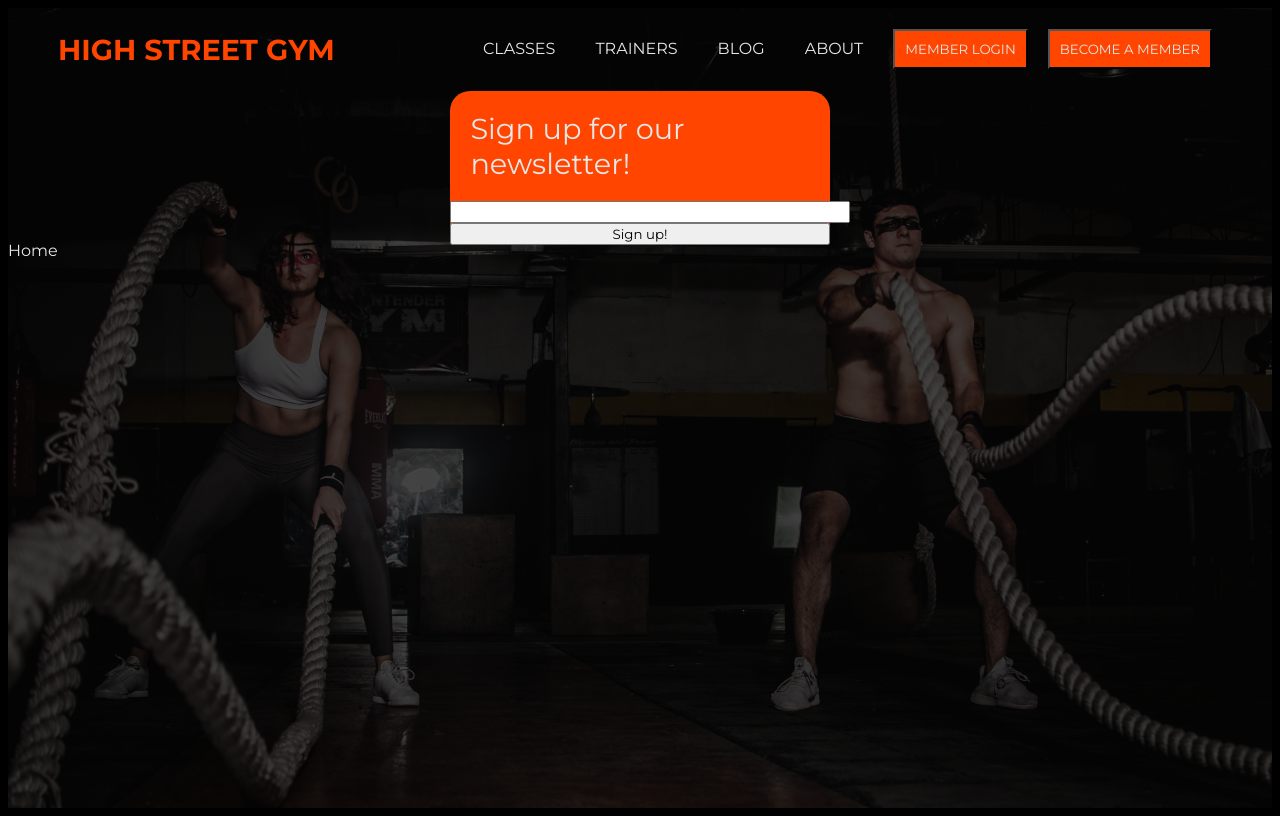
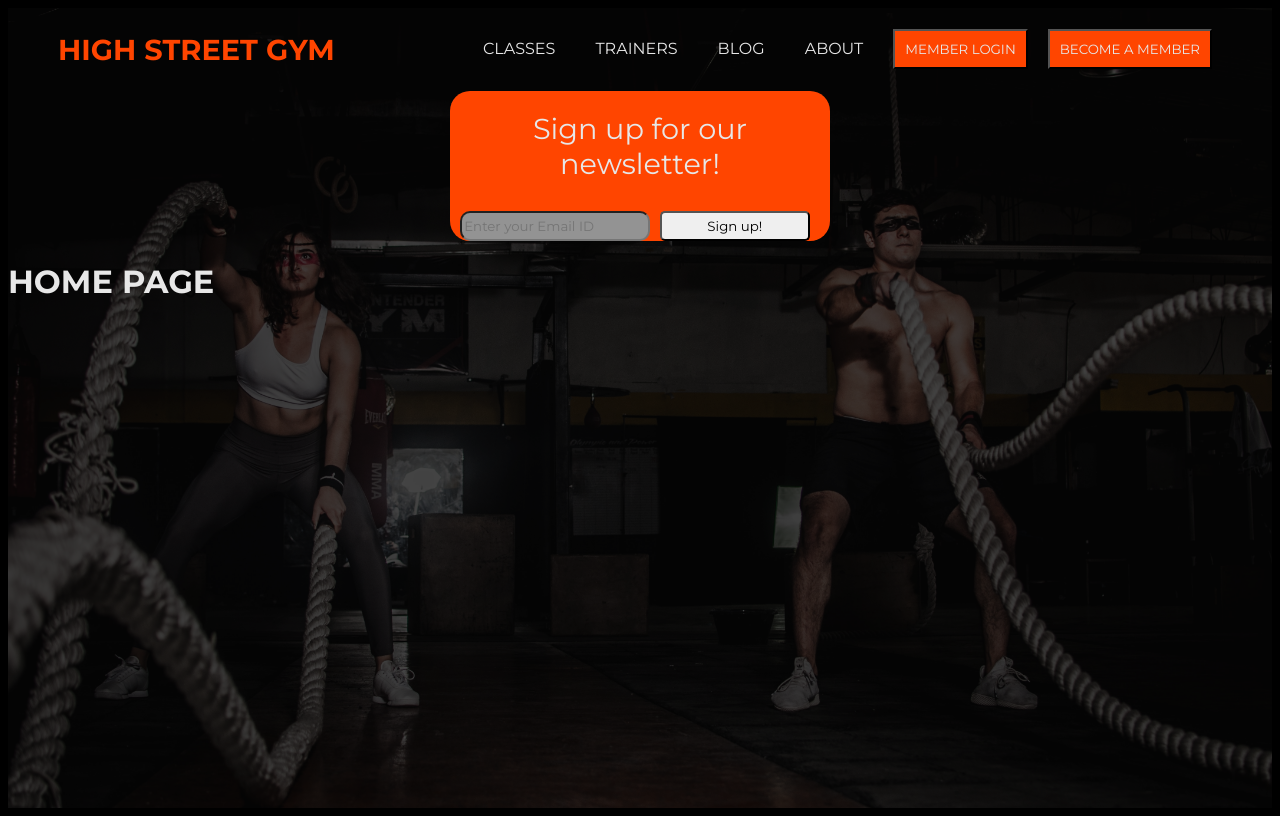
Before and after one commit to PreethaPinto/high-street-gym-client-react, a React (Create React App) app: page / in a window 1280 px wide. Built offline with nearby package versions, Linux system fonts and the light colour scheme.

Commit message:
Add loader to trainers and classes pages

```diff
--- a/src/App.js
+++ b/src/App.js
@@ -5,11 +5,11 @@ import RootLayout from './pages/Root';
 import AboutPage from './pages/About';
 import BlogPage from './pages/Blog';
 import BlogDetailPage from './pages/BlogDetail';
-import ClassesPage from './pages/Classes';
+import ClassesPage, { classesLoader } from './pages/Classes';
 import HomePage from './pages/Home';
 import LoginPage from './pages/Login';
 import SignupPage from './pages/Signup';
-import TrainersPage from './pages/Trainers';
+import TrainersPage, { trainersLoader } from './pages/Trainers';
 import ErrorPage from './pages/Error';
 
 const App = () => {
@@ -23,10 +23,15 @@ const App = () => {
         { path: 'about', element: <AboutPage /> },
         { path: 'blog', element: <BlogPage /> },
         { path: 'blog/:blogId', element: <BlogDetailPage /> },
-        { path: 'classes', element: <ClassesPage />, loader: '' },
+        {
+          path: 'classes',
+          element: <ClassesPage />,
+          loader: classesLoader,
+        },
+
         { path: 'login', element: <LoginPage /> },
         { path: 'signup', element: <SignupPage /> },
-        { path: 'trainers', element: <TrainersPage /> },
+        { path: 'trainers', element: <TrainersPage />, loader: trainersLoader },
       ],
     },
   ]);
--- a/src/components/MainNavigation.js
+++ b/src/components/MainNavigation.js
@@ -1,7 +1,7 @@
 import { NavLink, Link } from 'react-router-dom';
 
 import classes from './MainNavigation.module.css';
-import Newsletter from '../../src/pages/Newsletter';
+import NewsletterPage from '../../src/pages/Newsletter';
 
 const MainNavigation = () => {
   return (
@@ -56,7 +56,7 @@ const MainNavigation = () => {
         </div>
       </div>
 
-      <Newsletter />
+      <NewsletterPage />
     </div>
   );
 };
--- a/src/pages/About.js
+++ b/src/pages/About.js
@@ -1,5 +1,11 @@
 import classes from './About.module.css';
 
-const AboutPage = () => {};
+const AboutPage = () => {
+  return (
+    <>
+      <h1>ABOUT PAGE</h1>
+    </>
+  );
+};
 
 export default AboutPage;
--- a/src/pages/Classes.js
+++ b/src/pages/Classes.js
@@ -1,92 +1,31 @@
-import { useEffect, useState } from 'react';
+import { useLoaderData } from 'react-router-dom';
 
 import classes from './Classes.module.css';
 
 const ClassesPage = (props) => {
-  const [isLoading, setIsLoading] = useState(true);
-  const [fetchedClasses, setFetchedClasses] = useState([]);
-  const [httpError, setHttpError] = useState(null);
+  const classes = useLoaderData();
 
-  useEffect(() => {
-    setIsLoading(true);
-    setHttpError(false);
-
-    const fetchClasses = async () => {
-      const response = await fetch('http://localhost:8080/classes');
-
-      if (!response.ok) {
-        throw new Error('Something went wrong');
-      } else {
-        const responseData = await response.json();
-
-        const loadedClasses = [];
-
-        for (const key in responseData) {
-          loadedClasses.push({
-            classesId: key,
-            classes: responseData[key].classes,
-            day: responseData[key].day,
-            time: responseData[key].time,
-          });
-        }
-        setFetchedClasses(loadedClasses);
-        console.log(loadedClasses);
-      }
-      setIsLoading(false);
-    };
-
-    fetchClasses().catch((error) => {
-      setIsLoading(false);
-      setHttpError(error.message);
-    });
-  }, []);
-
-  if (isLoading) {
-    return (
-      <section className={classes.classesLoading}>
-        <p>Loading...</p>
-      </section>
-    );
-  }
-
-  if (httpError) {
-    return (
-      <section className={classes.classesError}>
-        <p>Could not fetch data</p>
-      </section>
-    );
-  }
-
-  const classesList = fetchedClasses.map((item) => (
-    <ul key={item.classesId}>
+  const loadedClasses = classes.map((item) => (
+    <ul key={item.classes_id}>
       <li>{item.classes}</li>
       <li>{item.day}</li>
       <li>{item.time}</li>
     </ul>
   ));
 
-  return <div>{classesList}</div>;
+  return <>{loadedClasses}</>;
 };
 
 export default ClassesPage;
 
-// export const classLoader = async () => {
-//   const response = await fetch('http://localhost:8080/classes');
+export const classesLoader = async () => {
+  const response = await fetch('http://localhost:8080/classes');
 
-//   if (!response.ok) {
-//     throw new Error('Something went wrong');
-//   }
-
-//   const responseData = await response.json();
-
-//   const loadedClasses = [];
-
-//   for (const key in responseData) {
-//     loadedClasses.push({
-//       classesId: key,
-//       fetchedClasses: responseData[key].fetchedClasses,
-//       day: responseData[key].day,
-//       time: responseData[key].time,
-//     });
-//   }
-// };
+  if (!response.ok) {
+    throw new Error('Something went wrong');
+  } else {
+    const responseData = await response.json();
+    console.log(responseData);
+    return responseData;
+  }
+};
--- a/src/pages/Error.js
+++ b/src/pages/Error.js
@@ -4,8 +4,8 @@ const ErrorPage = () => {
     <>
       <MainNavigation />
       <main>
-        <h1>An error occured</h1>
-        <p>Could not find this page</p>
+        <h1>404</h1>
+        <p>Page Not Found</p>
       </main>
     </>
   );
--- a/src/pages/Home.js
+++ b/src/pages/Home.js
@@ -1,7 +1,11 @@
 import classes from './Home.module.css';
 
 const HomePage = () => {
-  return <div className={classes['home-wrapper']}>Home</div>;
+  return (
+    <div className={classes['home-wrapper']}>
+      <h1>HOME PAGE</h1>
+    </div>
+  );
 };
 
 export default HomePage;
--- a/src/pages/Login.module.css
+++ b/src/pages/Login.module.css
@@ -1,4 +1,26 @@
 .login-container {
+  display: flex;
+  justify-content: center;
+  align-items: center;
+}
+
+.login-form {
+  background: rgba(0, 0, 0, 0.3);
+  border: 2px solid rgba(255, 255, 255, 0.5);
+  border-radius: 20px;
+  width: 800px;
+  min-height: 600px;
+  padding: 50px;
+}
+
+.login-input {
+  background: #939393;
+  width: 100%;
+  margin: 10px;
+  height: 50px;
+  border-radius: 10px;
+}
+/* .login-container {
   min-height: 100vh;
   width: 100%;
   display: flex;
@@ -58,4 +80,4 @@ h3 {
 
 .register {
   color: #e7e7e7;
-}
+} */
--- a/src/pages/Newsletter.js
+++ b/src/pages/Newsletter.js
@@ -1,12 +1,62 @@
+import { useState } from 'react';
+
 import classes from './Newsletter.module.css';
 
 const NewsletterPage = () => {
+  const [inputValue, setInputValue] = useState('');
+  const [error, setError] = useState({});
+  const [isSubmitted, setIsSubmitted] = useState(false);
+
+  const handleChange = (event) => {
+    setInputValue(event.target.value);
+  };
+
+  const handleSubmit = (event) => {
+    event.preventDefault();
+    setError(validateForm(inputValue));
+    setIsSubmitted(true);
+  };
+
+  const validateForm = (value) => {
+    let errors = {};
+
+    const emailRegex = /^[a-zA-Z][a-zA-z0-9-_]{3,23}/;
+
+    if (!value) {
+      errors.inputValue = 'Email ID is required!';
+    } else if (!emailRegex.test(value)) {
+      errors.inputValue = 'Email is invalid!';
+    }
+    return errors;
+  };
+
   return (
-    <form method='post' className={classes.newsletter}>
-      <label htmlFor='newsletter'>Sign up for our newsletter!</label>
-      <input type='text' id='newsletter' />
-      <button type='submit'>Sign up!</button>
-    </form>
+    <>
+      {/* {isSubmitted ? (
+        <div className={classes.success}>
+          <h2>Thank you for signing up!</h2>
+        </div>
+      ) : ( */}
+      <form onSubmit={handleSubmit} className={classes.newsletter}>
+        <label htmlFor='email'>Sign up for our newsletter!</label>
+        <div className={classes['news-signup']}>
+          <input
+            type='text'
+            id='email'
+            placeholder='Enter your Email ID'
+            value={inputValue}
+            onChange={handleChange}
+          />
+          {error.inputValue && (
+            <span className={classes['error-message']}>{error.inputValue}</span>
+          )}
+
+          <button type='submit' className={classes.newsBtn}>
+            Sign up!
+          </button>
+        </div>
+      </form>
+    </>
   );
 };
 
--- a/src/pages/Newsletter.module.css
+++ b/src/pages/Newsletter.module.css
@@ -6,18 +6,48 @@
   width: 30%;
   margin: auto;
   border-radius: 20px;
-  /* display: flex;
-  justify-content: center;
-  align-items: center;
-  margin-top: 50px; */
 }
 
 .newsletter label {
   margin: 20px;
   font-size: 1.8rem;
+  text-align: center;
+}
+
+.news-signup {
+  display: flex;
+  justify-content: center;
+  align-items: center;
 }
 
 .newsletter input {
-  width: 400px;
-  margin-right: 20px;
+  align-self: center;
+  width: 50%;
+  background: #939393;
+  height: 30px;
+  border-radius: 10px;
 }
+
+.newsBtn {
+  align-self: center;
+  width: 150px;
+  margin: 10px;
+  height: 30px;
+  border-radius: 5px;
+  cursor: pointer;
+}
+
+.success {
+  display: flex;
+  flex-direction: column;
+  background-color: #ff4500;
+  height: 150px;
+  width: 30%;
+  margin: auto;
+  border-radius: 20px;
+}
+
+.success h2 {
+  text-align: center;
+  padding-top: 40px;
+}
--- a/src/pages/Trainers.js
+++ b/src/pages/Trainers.js
@@ -1,47 +1,15 @@
-import { useState, useEffect } from 'react';
+import { useLoaderData } from 'react-router-dom';
 
 const TrainersPage = () => {
-  const [isLoading, setIsLoading] = useState(true);
-  const [fetchedTrainers, setFetchedTrainers] = useState([]);
-  const [httpErrors, setHttpErrors] = useState(null);
+  const trainers = useLoaderData();
 
-  useState(() => {
-    setIsLoading(true);
-    setHttpErrors(false);
-
-    const fetchTrainers = async () => {
-      const response = await fetch('http://localhost:8080/trainers');
-
-      if (!response.ok) {
-        throw new Error('Something went wrong');
-      } else {
-        const responseData = await response.json();
-
-        const loadedTrainers = [];
-
-        for (const key in responseData) {
-          loadedTrainers.push({
-            trainerId: key,
-            firstName: responseData[key].firstName,
-            lastName: responseData[key].lastName,
-            classesTaught: responseData[key].classesTaught,
-            emailId: responseData[key].emailId,
-          });
-        }
-        setFetchedTrainers(loadedTrainers);
-        console.log(loadedTrainers);
-      }
-    };
-    fetchTrainers();
-  }, []);
-
-  const trainersList = fetchedTrainers.map((trainer) => (
-    <ul>
+  const trainersList = trainers.map((trainer) => (
+    <ul key={trainer.trainer_id}>
       <li>
-        {trainer.firstName} {trainer.lastName}
+        {trainer.first_name} {trainer.last_name}
       </li>
-      <li>{trainer.classesTaught}</li>
-      <li>{trainer.emailId}</li>
+      <li>{trainer.classes_taught}</li>
+      <li>{trainer.email_id}</li>
     </ul>
   ));
 
@@ -49,3 +17,15 @@ const TrainersPage = () => {
 };
 
 export default TrainersPage;
+
+export const trainersLoader = async () => {
+  const response = await fetch('http://localhost:8080/trainers');
+
+  if (!response.ok) {
+    throw new Error('Something went wrong');
+  } else {
+    const responseData = await response.json();
+    console.log(responseData);
+    return responseData;
+  }
+};
```
